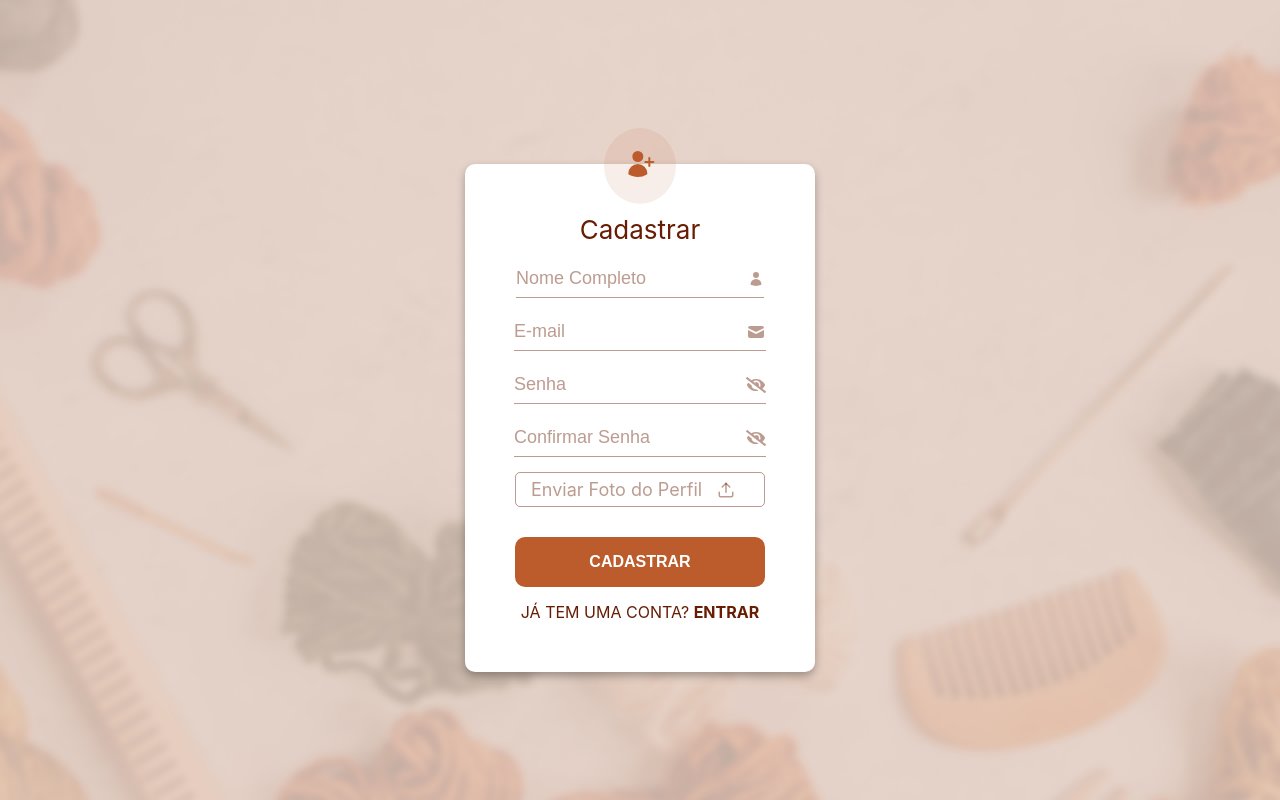
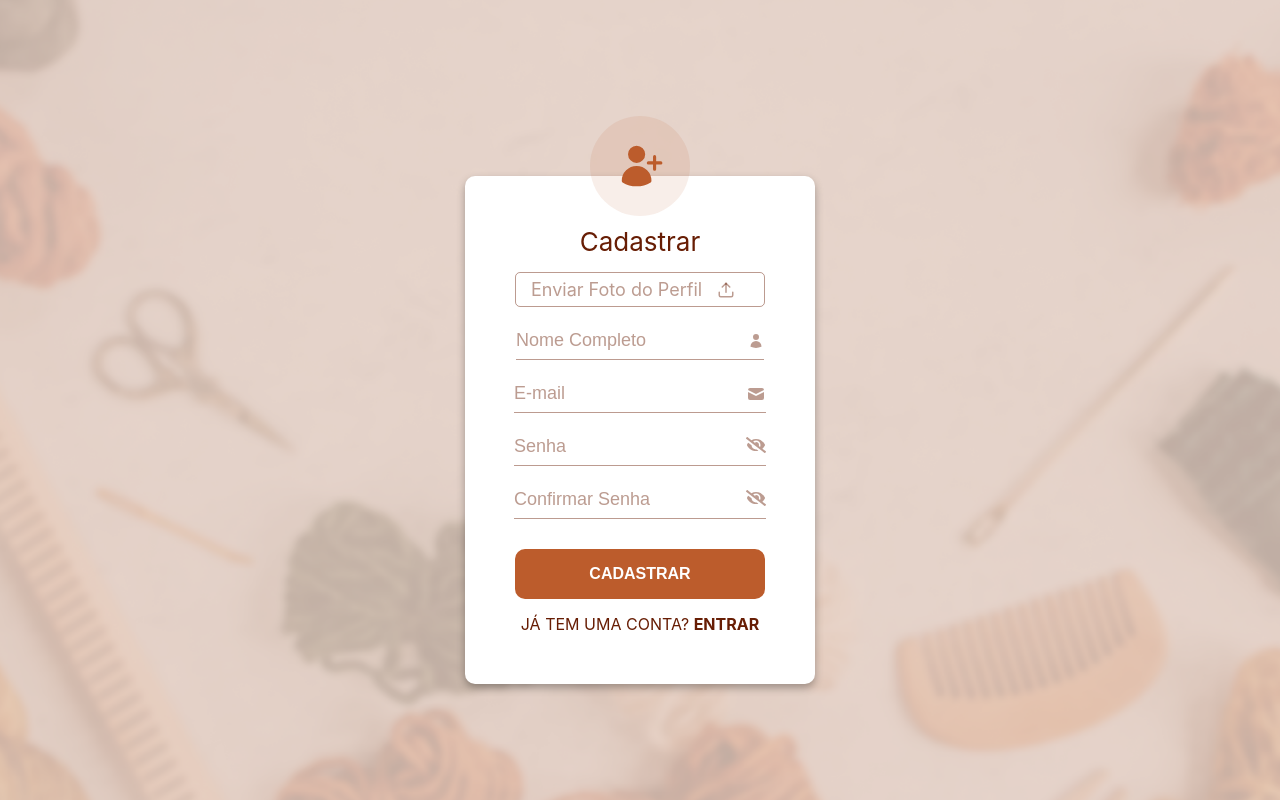
Before and after one commit to Santos-Samuels/eng-software-project, a React app: page /register in a window 1280 px wide. Built offline with nearby package versions, Linux system fonts and the light colour scheme; the HTML template or start-up script is replaced by a standard one.

Commit message:
♻️ adding image preview on register page and adding password visible button

```diff
--- a/src/components/layout/AuthContainer/index.tsx
+++ b/src/components/layout/AuthContainer/index.tsx
@@ -1,15 +1,19 @@
-import { PropsWithChildren } from "react";
 import { StyledMain } from "./styles";
 
 interface IProps {
-  icon?: React.ReactNode;
   children: React.ReactNode;
+  icon: React.ReactNode;
+  imageUrl?: string;
 }
 
-const AuthContainer: React.FC<IProps> = ({ children, icon }) => {
+const AuthContainer: React.FC<IProps> = ({ children, icon, imageUrl }) => {
   return (
     <StyledMain>
-      {icon && <span>{icon}</span>}
+      {imageUrl ? (
+        <img src={imageUrl} alt="Imagem de perfil" />
+      ) : (
+        <span>{icon}</span>
+      )}
       {children}
     </StyledMain>
   );
--- a/src/components/layout/AuthContainer/styles.ts
+++ b/src/components/layout/AuthContainer/styles.ts
@@ -18,13 +18,24 @@ export const StyledMain = styled.main`
     background-color: #BC5C2C1A;
     color: ${({ theme }) => theme.primaryColor};
     z-index: 2;
-    padding: 20px;
+    width: 100px;
+    height: 100px;
     border-radius: 50%;
     margin-bottom: -40px;
+    display: flex;
   }
 
   & span svg {
-    width: 32px;
-    height: 32px;
+    margin: auto;
+    font-size: 50px;
+  }
+
+  & img {
+    height: 100px;
+    width: 100px;
+    object-fit: cover;
+    border-radius: 100%;
+    margin-bottom: -40px;
+    z-index: 2;
   }
 `
--- a/src/components/ui/Input/index.tsx
+++ b/src/components/ui/Input/index.tsx
@@ -1,3 +1,4 @@
+import { useState } from "react";
 import ErrorMessage from "../ErrorMessage";
 import { StyledDiv, StyledArticle } from "./styles";
 
@@ -5,6 +6,7 @@ interface IProps extends React.ComponentPropsWithoutRef<"input"> {
   label?: string;
   placeholder?: string;
   icon?: React.ReactNode;
+  altIcon?: React.ReactNode;
   isError?: boolean;
   errorMessage?: string;
   id?: string;
@@ -15,17 +17,22 @@ const Input: React.FC<IProps> = ({
   label,
   placeholder,
   icon,
+  altIcon,
   isError,
   errorMessage,
   id,
   type,
   ...rest
 }) => {
+  const [isPasswordVisible, setIsPasswordVisible] = useState<boolean>(false);
+
   if (type === "file") {
     return (
       <StyledArticle isError={isError}>
         <div>
-          <label htmlFor={id}>{label} {icon}</label>
+          <label htmlFor={id}>
+            {label} {icon}
+          </label>
           <input type="file" {...rest} id={id} />
         </div>
         {isError && errorMessage && <ErrorMessage message={errorMessage!} />}
@@ -37,8 +44,12 @@ const Input: React.FC<IProps> = ({
     <article>
       <label htmlFor={id}>{label}</label>
       <StyledDiv isError={isError}>
-        <input placeholder={placeholder} {...rest} id={id} type={type} />
-        {icon}
+        <input placeholder={placeholder} {...rest} id={id} type={type === "password" && isPasswordVisible ? "text" : type} />
+        {type === "password" ? (
+          <div onClick={() => setIsPasswordVisible(!isPasswordVisible)}>{isPasswordVisible ? altIcon : icon}</div>
+        ) : (
+          icon
+        )}
       </StyledDiv>
       {isError && errorMessage && <ErrorMessage message={errorMessage!} />}
     </article>
--- a/src/components/ui/Input/styles.ts
+++ b/src/components/ui/Input/styles.ts
@@ -11,8 +11,7 @@ export const StyledDiv = styled.div<{ isError?: boolean }>`
   & input {
     font-weight: 400;
     font-size: 18px;
-    color: ${({ isError, theme }) =>
-      isError ? theme.errorColor : theme.textColor};
+    color: ${({ theme }) => theme.secondaryColor};
     border: none;
     padding: 8px 0;
   }
--- a/src/pages/Login/index.tsx
+++ b/src/pages/Login/index.tsx
@@ -2,7 +2,7 @@ import { AuthContainer, Button, ErrorMessage, Form, Input } from "@components/in
 import { Link, useNavigate } from "react-router-dom";
 import { useEffect, useState } from "react";
 import { SubmitHandler, useForm } from "react-hook-form";
-import { FaEyeSlash } from "react-icons/fa";
+import { FaEye, FaEyeSlash } from "react-icons/fa";
 import { HiUser } from "react-icons/hi2";
 import { login } from "@shared/services";
 
@@ -55,6 +55,7 @@ const LoginPage: React.FC = () => {
             type="password"
             placeholder="Senha"
             icon={<FaEyeSlash size={20} />}
+            altIcon={<FaEye size={20} />}
             onChange={async (e) => setValue("password", e.target.value)}
             isError={errors.password && true}
             errorMessage={errors.password?.message}
--- a/src/pages/Register/index.tsx
+++ b/src/pages/Register/index.tsx
@@ -8,11 +8,12 @@ import {
 import { Link, useNavigate } from "react-router-dom";
 import { useForm, SubmitHandler } from "react-hook-form";
 import { useEffect, useState } from "react";
-import { FaEyeSlash } from "react-icons/fa";
+import { FaEye, FaEyeSlash } from "react-icons/fa";
 import { HiMail } from "react-icons/hi";
 import { HiUser, HiUserPlus } from "react-icons/hi2";
 import { FiUpload } from "react-icons/fi";
 import { registerUser } from "@shared/services";
+import { formatImageToPreview } from "@src/shared/utils/formatImageToPreview";
 
 const RegisterPage: React.FC = () => {
   const {
@@ -24,15 +25,17 @@ const RegisterPage: React.FC = () => {
   } = useForm<IRegisterForm>();
   const [isLoading, setIsLoading] = useState<boolean>(false);
   const [errorMessage, setErrorMessage] = useState<string>("");
+  const [previewImage, setPreviewImage] = useState<Blob | MediaSource | null>(null);
   const navigate = useNavigate();
 
   const onSubmit: SubmitHandler<IRegisterForm> = async (data) => {
     setIsLoading(true);
     setErrorMessage("");
 
-    if(data.password !== data.confirmPassword) {
+    if (data.password !== data.confirmPassword) {
       setErrorMessage("As senhas não coincidem!");
-      return
+      setIsLoading(false);
+      return;
     }
 
     try {
@@ -57,8 +60,24 @@ const RegisterPage: React.FC = () => {
   }, []);
 
   return (
-    <AuthContainer icon={<HiUserPlus />}>
+    <AuthContainer
+      icon={<HiUserPlus />}
+      imageUrl={previewImage ? formatImageToPreview(previewImage) : ""}
+    >
       <Form onSubmit={handleSubmit(onSubmit)} title="Cadastrar">
+        <Input
+          type="file"
+          id="file"
+          icon={<FiUpload />}
+          label="Enviar Foto do Perfil"
+          accept="image/*"
+          onChange={async (e) => {
+            setValue("file", e.target.files![0]);
+            setPreviewImage(e.target.files![0]);
+          }}
+          isError={errors.file && true}
+          errorMessage={errors.email?.message}
+        />
         <Input
           type="text"
           id="name"
@@ -82,6 +101,7 @@ const RegisterPage: React.FC = () => {
           id="password"
           placeholder="Senha"
           icon={<FaEyeSlash size={20} />}
+          altIcon={<FaEye size={20} />}
           onChange={async (e) => setValue("password", e.target.value)}
           isError={errors.password && true}
           errorMessage={errors.password?.message}
@@ -91,19 +111,10 @@ const RegisterPage: React.FC = () => {
           id="confirm-password"
           placeholder="Confirmar Senha"
           icon={<FaEyeSlash size={20} />}
+          altIcon={<FaEye size={20} />}
           onChange={async (e) => setValue("confirmPassword", e.target.value)}
           isError={errors.confirmPassword && true}
           errorMessage={errors.confirmPassword?.message}
-        />
-        <Input
-          type="file"
-          id="file"
-          icon={<FiUpload />}
-          label="Enviar Foto do Perfil"
-          accept="image/*"
-          onChange={async (e) => setValue("file", e.target.files![0])}
-          isError={errors.file && true}
-          errorMessage={errors.email?.message}
         />
         {errorMessage && <ErrorMessage withBackgroung message={errorMessage} />}
         <Button type="submit" isLoad={isLoading}>
```
